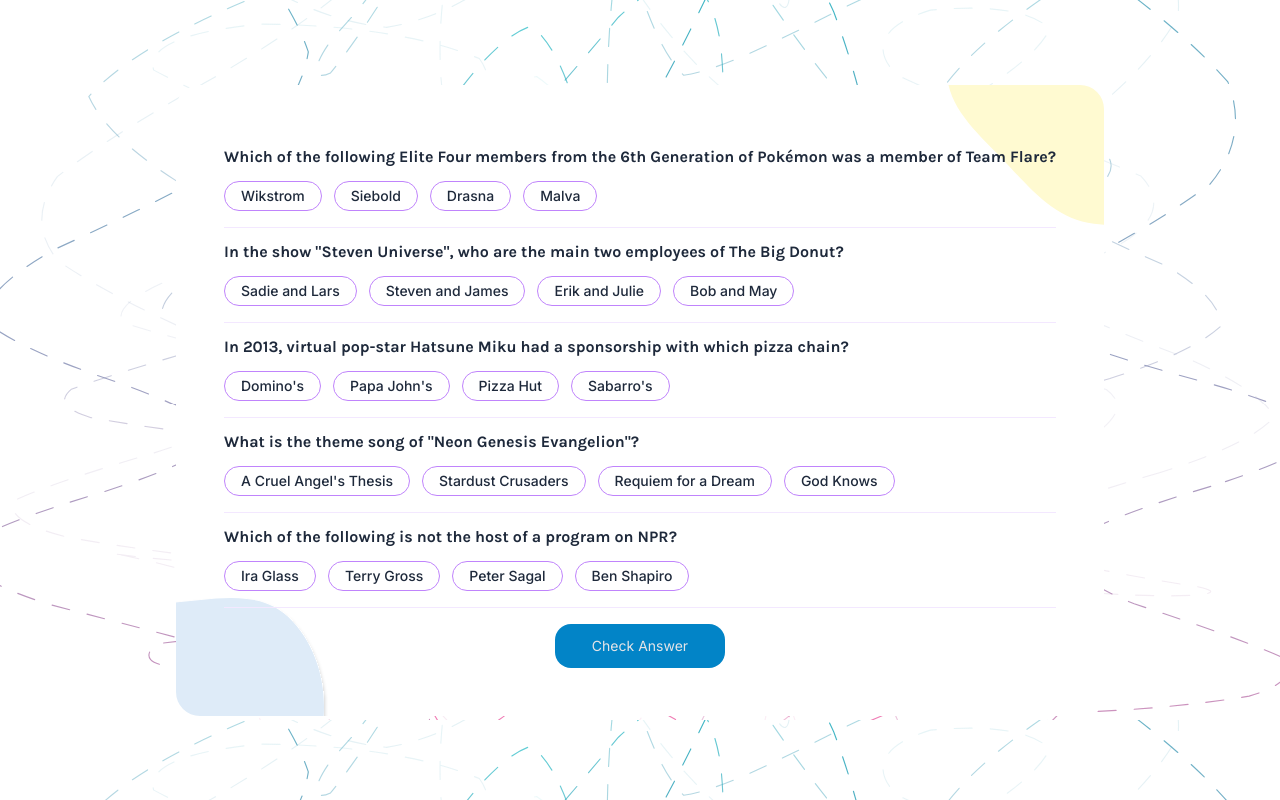
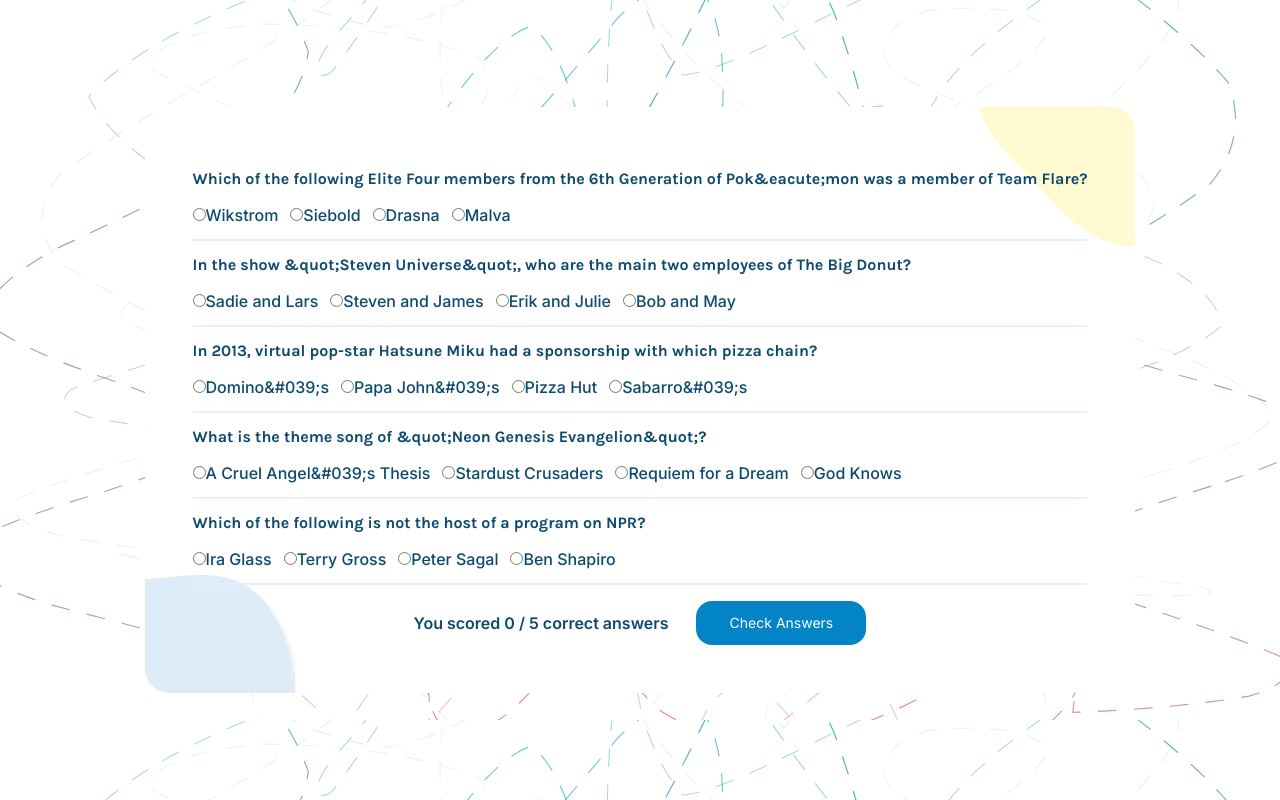
Before and after one commit to farulivan/quizzical-trivia, a React (Vite) app: page / in a window 1280 px wide. Both pictures are taken after a click on the button "Start Quiz". Built offline with nearby package versions, Linux system fonts and the light colour scheme.

Commit message:
Big Refactor! change the logics and sucessfully add choose answer and check answer function

```diff
--- a/src/App.jsx
+++ b/src/App.jsx
@@ -3,98 +3,47 @@ import { useState, useEffect } from 'react'
 import questionsData from './data'
 import Home from './components/Home'
 import Questions from './components/Questions'
-import Result from './components/Result'
 import he from 'he'
 
 
 function App() {
-
   const [questions, setQuestions] = useState(null)
-  // const [answerOptions, setAnswerOptions] = useState()
-
   const [isHome, setIsHome] = useState(true)
 
-  // function getQuestions() {
-  //   fetch('https://opentdb.com/api.php?amount=5&difficulty=easy&type=multiple')
-  //   .then(res => res.json())
-  //   .then(data => setQuestions(data.results))
+  // useEffect(function() {
+
+  // },[])
+
+  // function generateNewQuestions() {
+  //   const newQuestions = questionsData?.map(questions => ({
+  //     id: nanoid(),
+  //     question: questions.question,
+  //     correct_answer: questions.correct_answer,
+  //     incorrect_answers: questions.incorrect_answers
+  //   }))
+  //   return newQuestions
   // }
 
-  useEffect(function() {
-      setQuestions(generateNewQuestions)
-  },[])
+  // const questionElements = questions?.map(q => (
+  //   <Questions
+  //     key={q.id}
+  //     question={he.decode(q.question)}
+  //     correctAnswer={he.decode(q.correct_answer)}
+  //     incorrectAnswers={q.incorrect_answers.map(i => he.decode(i))}
+  //     choose={() => chooseAnswer(q.id)}
+  //   />
+  // ))
 
-  function generateNewQuestions() {
-    const newQuestions = questionsData?.map(questions => ({
-      id: nanoid(),
-      question: questions.question,
-      correct_answer: questions.correct_answer,
-      incorrect_answers: questions.incorrect_answers
-    }))
-    return newQuestions
-  }
 
-  // function generateAnswerOption() {
-  //   // wrong syntax for making an object like this
-  //   const answerOptions = [{answer: questions.correct_answer, isTrue: true}]
-  //   const wrongAnswer = questions?.incorrect_answers
-  //   console.log(wrongAnswer.length)
-  //   for(let i=0; i < wrongAnswer.length; i++){
-  //     answerOptions.push({
-  //       answer: wrongAnswer[i],
-  //       isTrue: false
-  //     })
-  //   }
-  //   return answerOptions
-  // }
-
-  console.log(questions);
-
-  const questionElements = questions?.map(q => (
-    <Questions
-      key={q.id}
-      question={he.decode(q.question)}
-      correctAnswer={he.decode(q.correct_answer)}
-      incorrectAnswers={q.incorrect_answers.map(i => he.decode(i))}
-      choose={() => chooseAnswer(q.id)}
-    />
-  ))
-
-  function questionPage(){
-    return (
-      <>
-        <section className="question-container flex flex-col">
-          {questionElements}
-        </section>
-        <section className="check-answer flex justify-center items-center mt-4">
-          <button
-            onClick={() => setIsHome(true)} // Temporary button to back Home
-            className="font-Inter text-sm text-zinc-200 bg-sky-600 px-8 py-3 rounded-2xl w-[170px]">Check Answer</button>
-        </section>
-      </>
-    )
-  }
-
-  function pageContainer(){
-    if(isHome){
-      return <Home start={() => setIsHome(false)} />
-    } else if(!isHome) {
-      return questionPage()
-    }
-  }
 
   return (
     <div className="App">
-      <div className="bg-fixed text-slate-800 bg-[url('/ssscribble.svg')] h-screen flex justify-center items-center font-Inter font-normal">
-        <section className="quiz-container min-w-[36rem] flex flex-col items-center justify-center p-12 bg-white rounded-3xl bg-[url('/blue-blobs.svg'),_url('/yellow-blobs.svg')] bg-[position:bottom_left,_top_right] bg-no-repeat">
-          {/* <Home /> */}
-          {/* <section className="question-container flex flex-col"> */}
-          {pageContainer()}
-          {/* </section> */}
-          {/* <section className="check-answer flex justify-center items-center mt-4">
-            <button className="font-Inter text-sm text-zinc-200 bg-sky-600 px-8 py-3 rounded-2xl w-[170px]">Check Answer</button>
-          </section> */}
-          {/* <Result /> */}
+      <div className="bg-fixed text-sky-900 bg-[url('/ssscribble.svg')] h-screen flex justify-center items-center font-Inter font-normal">
+        <section className="quiz-container min-w-[36rem] min-h-[36rem] flex flex-col items-center justify-center m-7 p-12 bg-white rounded-3xl bg-[url('/blue-blobs.svg'),_url('/yellow-blobs.svg')] bg-[position:bottom_left,_top_right] bg-no-repeat">
+          {isHome ?
+            <Home start={() => setIsHome(false)} />
+            : <Questions back={() => setIsHome(true)} />
+          }
         </section>
       </div>
     </div>
--- /dev/null
+++ b/src/components/Answer.jsx
@@ -0,0 +1,38 @@
+import { useEffect, useState } from "react";
+
+const Answer = (props) => {
+    const [answerOptions, setAnswerOptions] = useState()
+
+    useEffect(() => {
+        const options = [props.correctAnswer, ...props.incorrectAnswers]
+        const handleShuffle = (answer) => {
+            return answer.sort(() => Math.random() - 0.5)
+        }
+        setAnswerOptions(handleShuffle(options))
+    },[])
+
+    // console.log(answerOptions)
+
+    return (
+        <section className="answer-option flex flex-row my-3 gap-3 font-Inter font-medium">
+            {answerOptions?.map(answer => {
+                return (
+                <section key={answer}>
+                    <input
+                        className=""
+                        type="radio"
+                        id= {answer}
+                        name={props.index}
+                        value= {answer}
+                        // checked={formData.employment ===  {answer}}
+                        onChange={props.handleChange}
+                    />
+                    <label htmlFor= {answer}>{answer}</label>
+                </section>
+                )
+            })}
+        </section>
+    );
+}
+
+export default Answer;
--- a/src/components/Home.jsx
+++ b/src/components/Home.jsx
@@ -4,7 +4,7 @@ const Home = (props) => {
             <section className="home-page h-full flex flex-col justify-center items-center">
                 <h1 className="font-Karla text-4xl">Quizzical</h1>
                 <p className="mt-2">Test your knowledge</p>
-                <button className="font-medium text-zinc-200 bg-sky-600 px-8 py-3 rounded-2xl mt-7" onClick={props.start}>Start Quiz</button>
+                <button className="font-medium text-white bg-sky-600 px-8 py-3 rounded-2xl mt-7" onClick={props.start}>Start Quiz</button>
             </section>
         </div>
      );
--- a/src/components/Questions.jsx
+++ b/src/components/Questions.jsx
@@ -1,57 +1,86 @@
-import { useEffect, useState } from 'react';
+import { useEffect, useState } from "react";
+import questionsData from "../data";
+import Answer from "./Answer";
 
-const Questions = ({question, correctAnswer, incorrectAnswers}) => {
-    const [options, setOptions] = useState();
-    const [selected, setSelected] = useState(null);
-    const hasPickedAnswer = setSelected !== null
+const Questions = (props) => {
+    const [questions, setQuestions] = useState(null)
+    const [userAnswer, setUserAnswer] = useState(
+        {
+            1: "",
+            2: "",
+            3: "",
+            4: "",
+            5: ""
+        }
+    )
+    const [score, setScore] = useState(0)
+
+    const scoreCalculation = () => {
+        for(let i=0; i < 5; i++){
+            if (userAnswer[i+1] === questions[i].correct_answer){
+                setScore(score => score+1)
+            }
+        }
+    }
+
+    console.log(score)
 
     useEffect(() => {
-        const allAnswers = [correctAnswer, ...incorrectAnswers]
-        const handleShuffle = (answer) => {
-            return answer.sort(() => Math.random() - 0.5)
-        }
-
-        const shuffledAnswers = handleShuffle(allAnswers)
-        setOptions(shuffledAnswers)
+        const questionElements = questionsData?.map(q =>q)
+        setQuestions(questionElements)
     },[])
 
-    const handleClick = (e) => {
-        const playerAnswer = e.target.innerHTML
-        setSelected(playerAnswer);
-        const wasPlayerCorrect = playerAnswer === correctAnswer;
-        console.log(wasPlayerCorrect)
+    // const [formData, setFormData] = React.useState(
+    //     {
+    //         firstName: "",
+    //         lastName: "",
+    //         email: "",
+    //         comments: "",
+    //         isFriendly: true,
+    //         employment: ""
+    //     }
+    // )
+
+    // console.log(formData.employment)
+
+    function handleChange(event) {
+        const {name, value, type, checked} = event.target
+        setUserAnswer(prevFormData => {
+            return {
+                ...prevFormData,
+                [name]: value
+            }
+        })
     }
 
     return (
-        <div>
-            <section className="question">
-                <p className="question font-Karla text-base mt-3">{question}</p>
-                <div
-                    className="answer-option flex flex-row mt-3 gap-3 font-Inter font-medium"
-                >
-                    {options?.map(option => {
-                        let className = "text-sm px-4 py-1 rounded-2xl"
-                        if(hasPickedAnswer){
-                            if(option === selected){
-                                className += " bg-purple-300"
-                            } else {
-                                className += " border border-purple-400"
-                            }
-                        }
-
-                        return (
-                        <p
-                            className={className}
-                            onClick={handleClick}
-                            key={option}
-                        >{option}</p>
+        questions &&
+            <section className="questions">
+                <section className="flex flex-col">
+                    {questionsData.map((q, i) => {
+                        return(
+                            <fieldset className="question-container mt-3 border-b-2 border-b-sky-100" key={q.question}>
+                                <legend className="question font-Karla text-base">{q.question}</legend>
+                                <Answer
+                                    index={i+1}
+                                    correctAnswer={q.correct_answer}
+                                    incorrectAnswers={q.incorrect_answers}
+                                    handleChange={handleChange}
+                                />
+                            </fieldset>
                         )
                     })}
-
-                </div>
-                <hr className="mt-4 border-1 border-purple-100" />
+                </section>
+                <section className="check-answer flex justify-center items-center mt-4">
+                    <p className="font-Inter font-semibold mr-7">You scored {score} / {questions.length} correct answers</p>
+                    <button
+                        onClick={() => scoreCalculation()} // Temporary button to back Home
+                        className="font-Inter text-sm text-white bg-sky-600 px-8 py-3 rounded-2xl w-[170px]"
+                    >
+                        Check Answers
+                    </button>
+                </section>
             </section>
-        </div>
     );
 }
 
```
Also changed, not shown: src/components/Result.jsx (deleted, +0 -7 lines).
